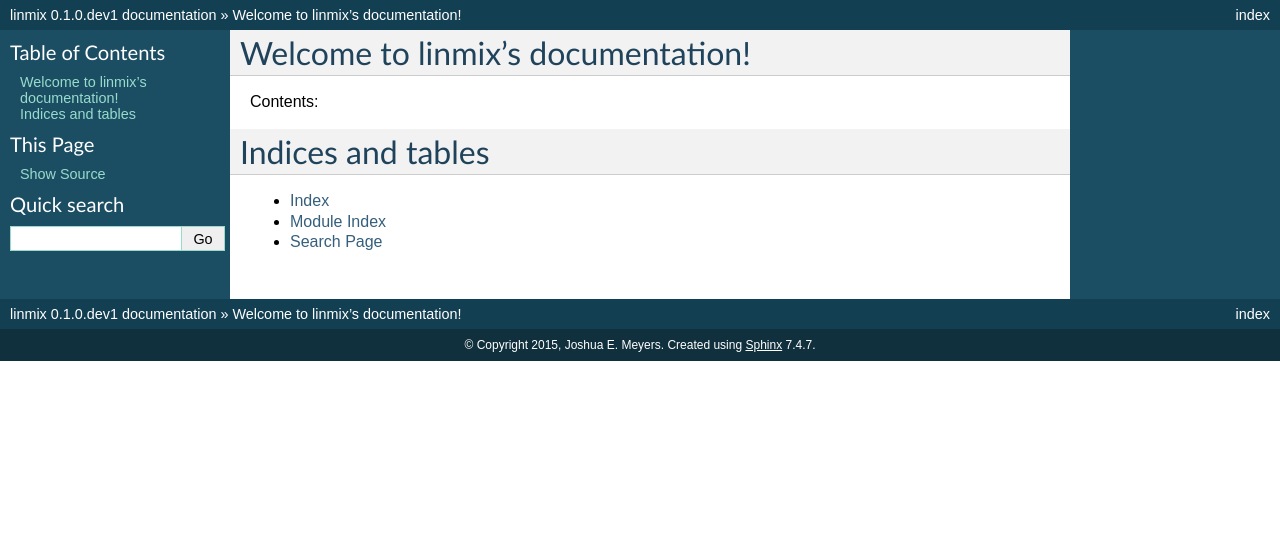
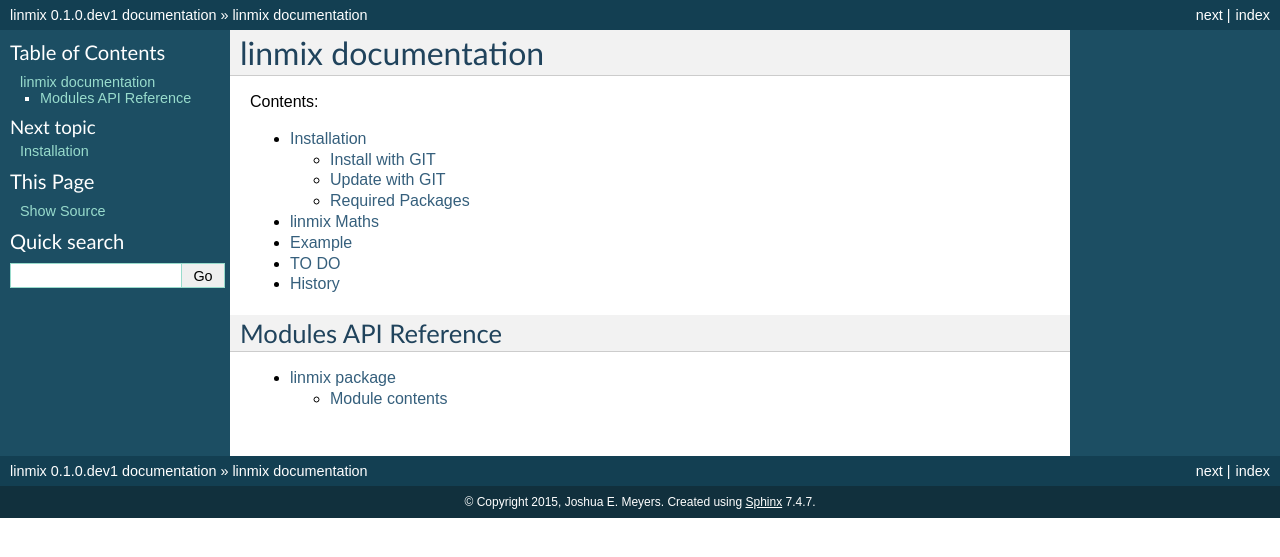
Before and after one commit to jmeyers314/linmix, a Sphinx documentation site: the page built from docs/index.rst, in a window 1280 px wide. Shown: the top 557 px of the page. Built offline with Sphinx 7.4.7, drawn with Linux system fonts in a browser that asks for light colours.

Commit message:
structuring documentation

```diff
--- a/docs/conf.py
+++ b/docs/conf.py
@@ -55,7 +55,7 @@ copyright = u'2015, Joshua E. Meyers'
 # built documents.
 #
 # The short X.Y version.
-version = '0.1.0.dev1'
+version = '0.1.0'
 # The full version, including alpha/beta/rc tags.
 release = '0.1.0.dev1'
 
--- /dev/null
+++ b/docs/example.rst
@@ -0,0 +1,4 @@
+Example
+=======
+
+Here will be an example.
--- /dev/null
+++ b/docs/history.rst
@@ -0,0 +1,4 @@
+History
+=======
+
+Currently pre-alpha, so will start this when more mature.
--- a/docs/index.rst
+++ b/docs/index.rst
@@ -3,19 +3,24 @@
    You can adapt this file completely to your liking, but it should at least
    contain the root `toctree` directive.
 
-Welcome to linmix's documentation!
-==================================
+linmix documentation
+====================
 
 Contents:
 
 .. toctree::
    :maxdepth: 2
 
+   install
+   maths
+   example
+   todo
+   history
 
+Modules API Reference
+---------------------
 
-Indices and tables
-==================
+.. toctree::
+   :maxdepth: 3
 
-* :ref:`genindex`
-* :ref:`modindex`
-* :ref:`search`
+   src/linmix
--- /dev/null
+++ b/docs/install.rst
@@ -0,0 +1,35 @@
+Installation
+============
+
+Install with GIT
+----------------
+
+The code is hosted on `github <https://github.com/jmeyers314/linmix>`_ so the easiest method to perform an initial installation is with `git <http://git-scm.com>`_::
+
+	git clone https://github.com/jmeyers314/linmix.git
+
+This will create a new subdirectory `linmix` containing the latest stable version of the complete package.
+
+Experts who already have a `correctly configured github account <https://help.github.com/articles/which-remote-url-should-i-use/#cloning-with-ssh>`_ might prefer this alternative::
+
+	git clone git@github.com:jmeyers314/linmix.git
+
+Update with GIT
+---------------
+
+You can update your local copy of the package at any time using::
+
+	cd linmix
+	git update
+
+Required Packages
+-----------------
+
+The following python package is required by this package:
+
+* numpy (version >= 1.9)
+
+You can check your numpy version using::
+
+	import numpy
+	print numpy.__version__
--- /dev/null
+++ b/docs/maths.rst
@@ -0,0 +1,6 @@
+linmix Maths
+============
+
+Need to fill in.
+
+Should include a PGM here.
--- /dev/null
+++ b/docs/src/linmix.rst
@@ -0,0 +1,10 @@
+linmix package
+==============
+
+Module contents
+---------------
+
+.. automodule:: linmix
+    :members:
+    :undoc-members:
+    :show-inheritance:
--- /dev/null
+++ b/docs/todo.rst
@@ -0,0 +1,6 @@
+TO DO
+=====
+
+* Fill in documentation
+* Make an example
+* Upload to readthedocs.org
```
